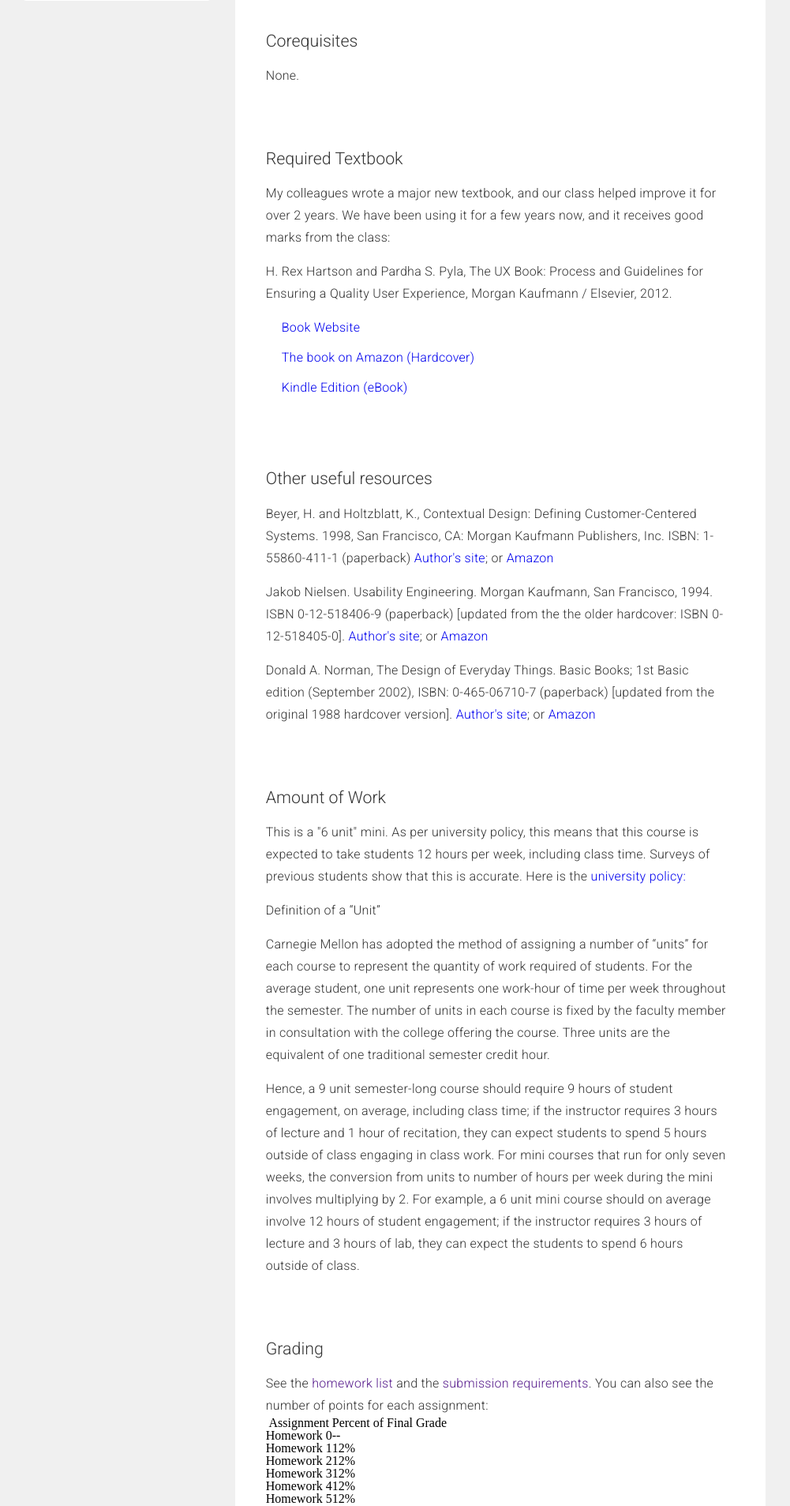
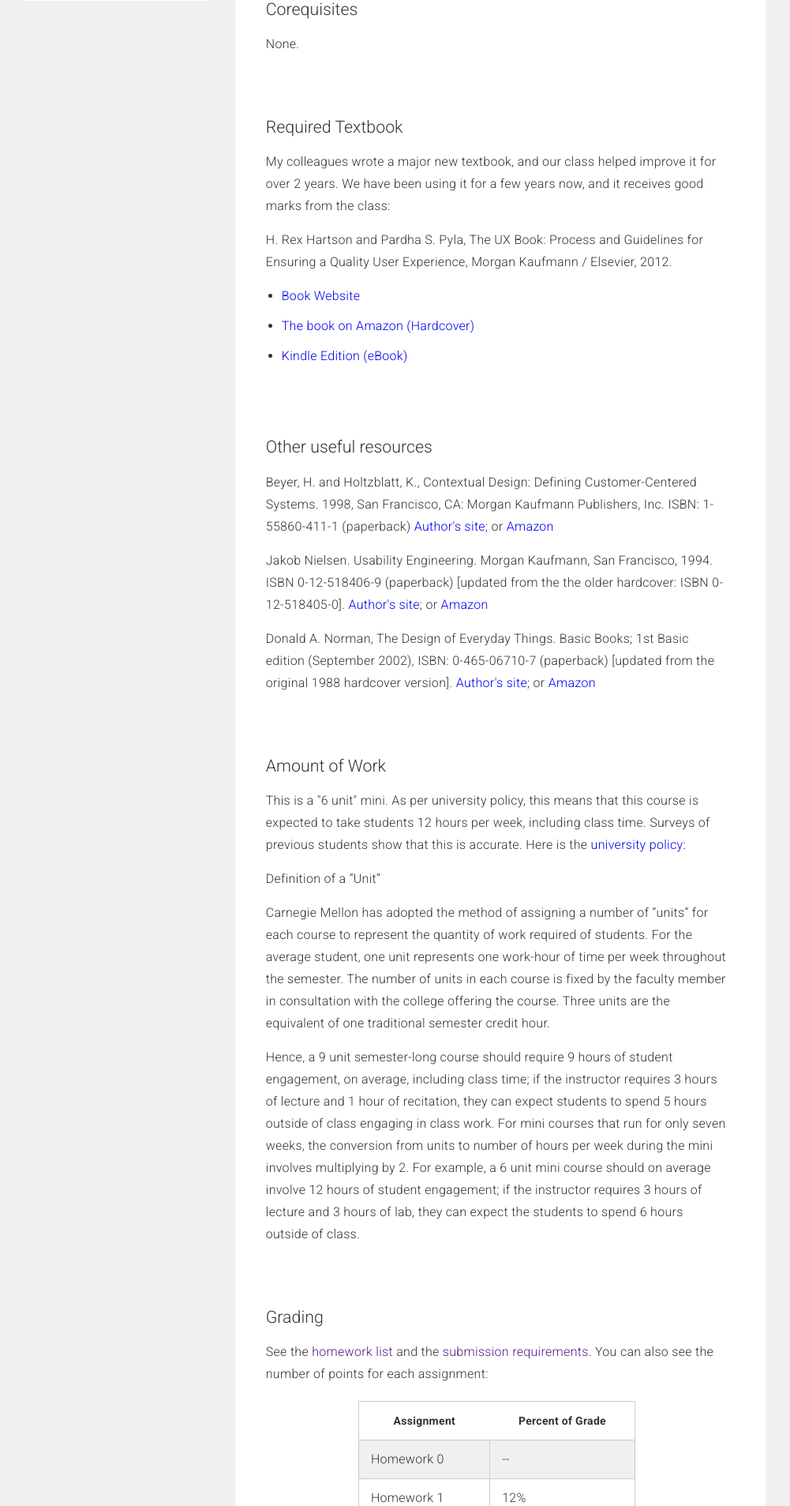
Before and after one commit to julieeckstrom/HCI-for-executives-website, a PHP site: page /syllabus.html in a window 1280 px wide. Shown: the part 573-2480 px from the top of the page at 79% size, without its empty margins (144-1145 px from the left). Run offline with PHP 8.4, Linux system fonts and the light colour scheme.

Commit message:
added table css

```diff
--- a/assets/css/styles.css
+++ b/assets/css/styles.css
@@ -275,6 +275,41 @@ header nav ul li a:hover {
 	border-bottom: 0px;
 }
 
+.intext {
+	width: 60%;
+	border: 1px solid #ccc;
+	margin-top: 20px;
+	margin-left: auto;
+	margin-right: auto;
+}
+
+.intext tr {
+	height: 30px;
+	width: 100%;
+	border-bottom: 1px solid #ccc;
+}
+
+.intext tr:nth-of-type(2n) {
+	background: #f0f0f0;
+}
+
+.intext th {
+	font-weight: 700;
+	font-size: 14px;
+}
+
+.intext td, .intext th {
+	padding: 10px;
+}
+
+.intext td {
+	padding-left: 15px;
+}
+
+.intext td:first-child {
+	border-right: 1px solid #ccc;
+}
+
 section {
 	margin-top: 23px;
 	margin-left: 1.5%;
@@ -414,6 +449,9 @@ section {
 
 .content p, .content ul {
 	width: 100%;
+}
+
+.content p, .content ul, .intext {
 	font-family: 'Roboto', Helvetica, Arial, sans-serif;
 	font-weight: 300;
 	font-size: 12pt;
@@ -425,6 +463,7 @@ section {
 
 .content ul {
 	padding-left: 20px;
+	list-style-type: disc;
 }
 
 .content ul li {
@@ -449,8 +488,8 @@ section {
 	color: #333;
 }
 
-h3 .first-header {
-	padding-top: 40px;
+.first-header {
+	padding-top: 40px !important;
 }
 
 .content h4 {
--- a/syllabus.html
+++ b/syllabus.html
@@ -69,17 +69,17 @@
                 </ul>
             </aside>
             <section class="right-section">
-                <div class="content" name="prerequisites">
+                <div class="content" id="prerequisites">
                     <h3 class="first-header">Prerequisites</h3>
                     <p>None. Assignments will involve user testing, paper prototyping, and implementing a prototype of a working design, using some computational medium. However, you can select how to implement your solutions, and you can choose whether to use HTML with an editor like Adobe Dreamweaver, Flash, Microsoft Expressions Blend/Sketchflow, or even PowerPoint. Thus, everyone from non-programmers to expert programmers are welcome. No background in HCI is expected.</p>
                 </div>
 
-                <div class="content" name="corequisites">
+                <div class="content" id="corequisites">
                     <h3>Corequisites</h3>
                     <p>None.</p>
                 </div>
 
-                <div class="content" name="textbook">
+                <div class="content" id="textbook">
                     <h3>Required Textbook</h3>
                     <p>My colleagues wrote a major new textbook, and our class helped improve it for over 2 years. We have been using it for a few years now, and it receives good marks from the class:</p>
                     <p>H. Rex Hartson and Pardha S. Pyla, <span class="italic">The UX Book: Process and Guidelines for Ensuring a Quality User Experience</span>, Morgan Kaufmann / Elsevier, 2012.</p>
@@ -90,14 +90,14 @@
                     </ul>
                 </div>
 
-                <div class="content" name="resources">
+                <div class="content" id="resources">
                     <h3>Other useful resources</h3>
                     <p>Beyer, H. and Holtzblatt, K., Contextual Design: Defining Customer-Centered Systems. 1998, San Francisco, CA: Morgan Kaufmann Publishers, Inc. ISBN: 1-55860-411-1 (paperback) <a href="http://incontextdesign.com/" target="_blank">Author's site</a>; or <a href="http://www.amazon.com/Contextual-Design-Customer-Centered-Interactive-Technologies/dp/1558604111" target="_blank">Amazon</a></p>
                     <p>Jakob Nielsen. Usability Engineering. Morgan Kaufmann, San Francisco, 1994. ISBN 0-12-518406-9 (paperback) [updated from the the older hardcover: ISBN 0-12-518405-0]. <a href="http://www.nngroup.com/books/usability-engineering/" target="_blank">Author's site</a>; or <a href="http://www.amazon.com/exec/obidos/ASIN/0125184069/ref=nosim/useitcomusablein" target="_blank">Amazon</a></p>
                     <p>Donald A. Norman, The Design of Everyday Things. Basic Books; 1st Basic edition (September 2002), ISBN: 0-465-06710-7 (paperback) [updated from the original 1988 hardcover version]. <a href="http://www.jnd.org/books.html#426" target="_blank">Author's site</a>; or <a href="http://www.amazon.com/exec/obidos/ASIN/0465067107/donnormanA" target="_blank">Amazon</a></p>
                 </div>
 
-                <div class="content" name="work">
+                <div class="content" id="work">
                     <h3>Amount of Work</h3>
                     <p>This is a "6 unit" mini. As per university policy, this means that this course is expected to take students 12 hours per week, including class time. Surveys of previous students show that this is accurate. Here is the <a href="http://www.cmu.edu/teaching/quicklinks/" target="_blank">university policy:</a></p>
                     <p class="inset">Definition of a “Unit”</p>
@@ -105,13 +105,13 @@
                     <p class="inset">Hence, a 9 unit semester-long course should require 9 hours of student engagement, on average, including class time; if the instructor requires 3 hours of lecture and 1 hour of recitation, they can expect students to spend 5 hours outside of class engaging in class work. For mini courses that run for only seven weeks, the conversion from units to number of hours per week during the mini involves multiplying by 2. For example, a 6 unit mini course should on average involve 12 hours of student engagement; if the instructor requires 3 hours of lecture and 3 hours of lab, they can expect the students to spend 6 hours outside of class.</p>
                 </div>
 
-                <div class="content" name="grading">
+                <div class="content" id="grading">
                     <h3>Grading</h3>
                     <p>See the <a href="">homework list</a> and the <a href="">submission requirements</a>. You can also see the number of points for each assignment:</p>
                     <table class="intext">
                         <tr>
                             <th>Assignment</th>
-                            <th>Percent of Final Grade</th>
+                            <th>Percent of Grade</th>
                         </tr>
                         <tr>
                             <td>Homework 0</td>
@@ -152,7 +152,7 @@
                     <p>The last day to turn in assignments for credit is Wednesday December 10, 2014, so we have time to grade them.</p>
                 </div>
 
-                <div class="content" name="cheating">
+                <div class="content" id="cheating">
                     <h3>Cheating Policy: no cheating</h3>
                     <ul>
                         <li>All assignments in this course are individual: you are required to do them by yourself.</li>
```
